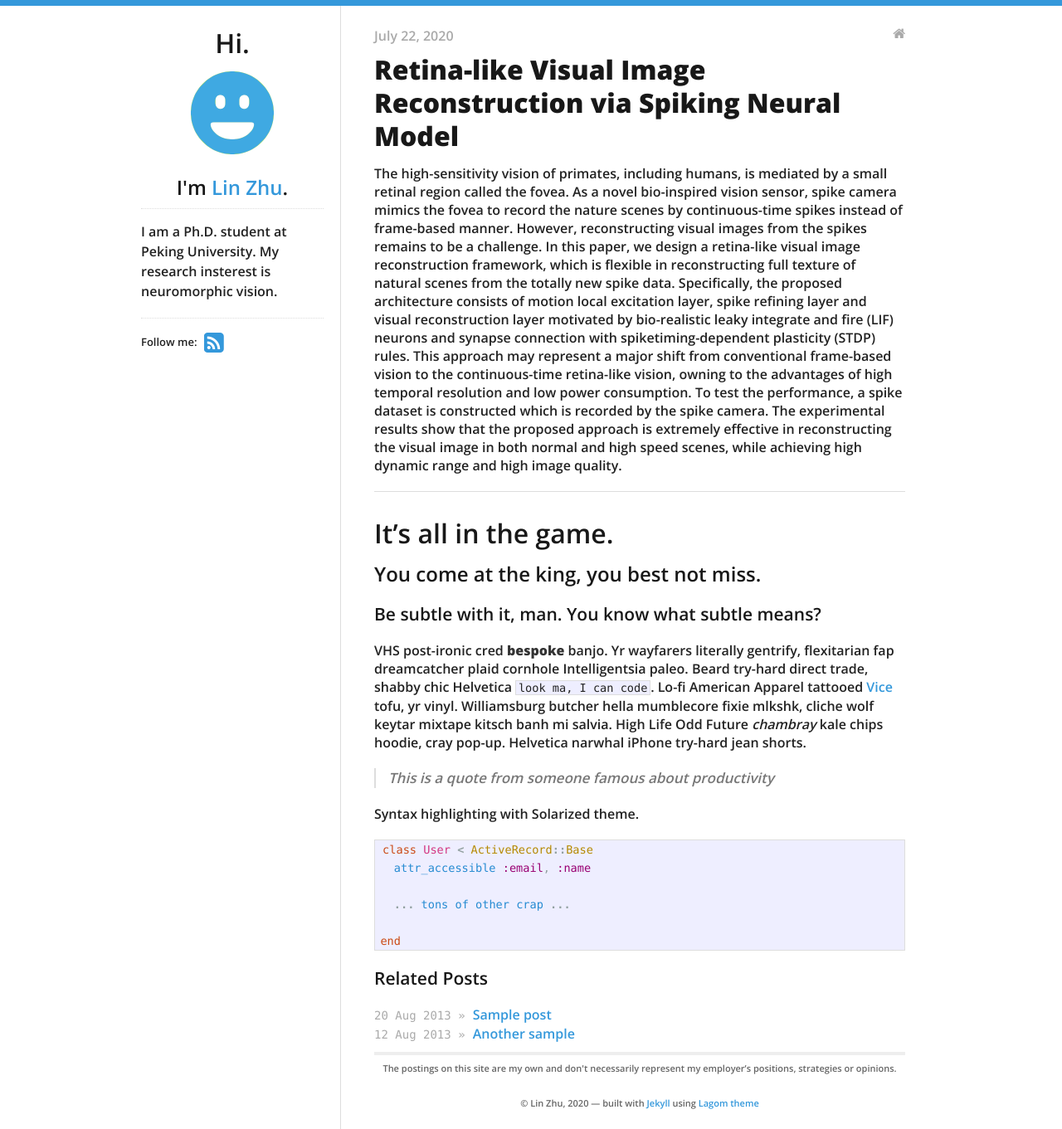
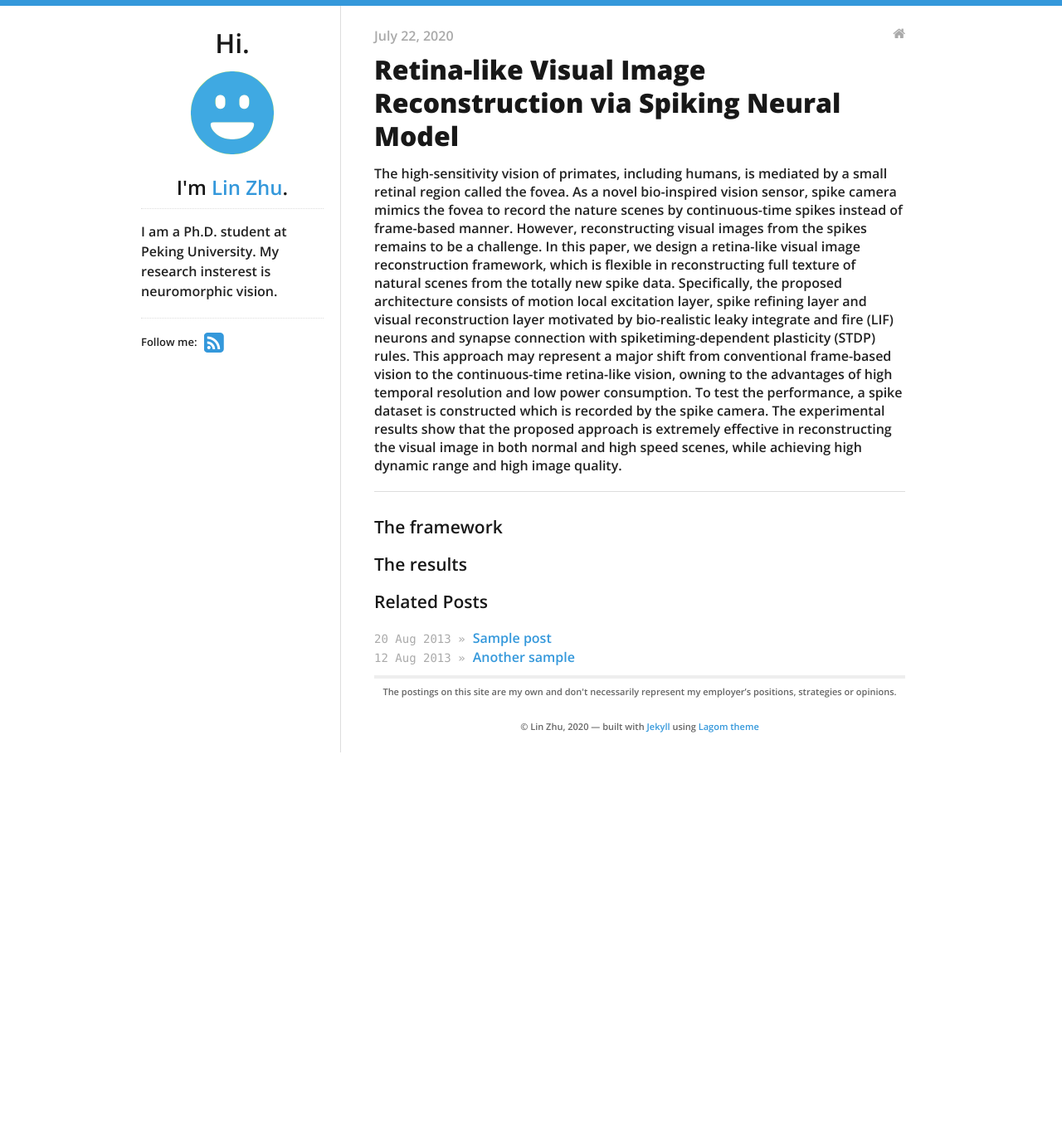
Before and after one commit to Crazyspike/crazyspike.github.io, a Jekyll site: the page built from _posts/2020-7-22-Retina-like Visual Image Reconstruction via Spiking Neural Model.md, in a window 1280 px wide. Shown: the whole page at 83% size. Built offline with Jekyll 4.4.1, drawn with Linux system fonts in a browser that asks for light colours; after the commit the page ends 907 px from its top, so only the background shows below that.

Commit message:
Update 2020-7-22-Retina-like Visual Image Reconstruction via Spiking Neural Model.md

```diff
--- a/_posts/2020-7-22-Retina-like Visual Image Reconstruction via Spiking Neural Model.md
+++ b/_posts/2020-7-22-Retina-like Visual Image Reconstruction via Spiking Neural Model.md
@@ -13,30 +13,8 @@ range and high image quality.
 
 ---
 
-# It's all in the game.
 
-## You come at the king, you best not miss.
-
-### Be subtle with it, man. You know what subtle means?
-
-VHS post-ironic cred **bespoke** banjo. Yr wayfarers literally gentrify, flexitarian fap
-dreamcatcher plaid cornhole Intelligentsia paleo. Beard try-hard direct trade, shabby chic
-Helvetica `look ma, I can code`. Lo-fi American Apparel tattooed [Vice](#) tofu, yr vinyl.
-Williamsburg butcher hella mumblecore fixie mlkshk, cliche wolf keytar mixtape kitsch banh mi
-salvia. High Life Odd Future *chambray* kale chips hoodie, cray pop-up. Helvetica narwhal
-iPhone try-hard jean shorts.
-
-> This is a quote from someone famous about productivity
+### The framework
 
 
-Syntax highlighting with Solarized theme.
-
-{% highlight ruby %}
-class User < ActiveRecord::Base
-  attr_accessible :email, :name
-
-  ... tons of other crap ...
-
-end
-
-{% endhighlight %}
+### The results
```
